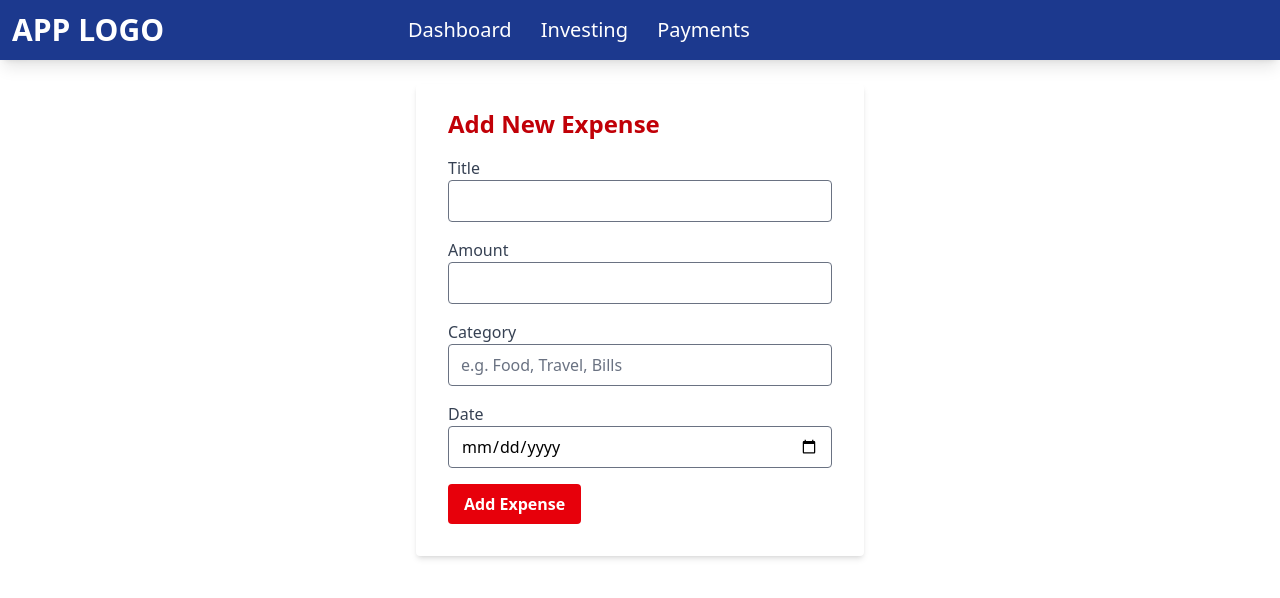
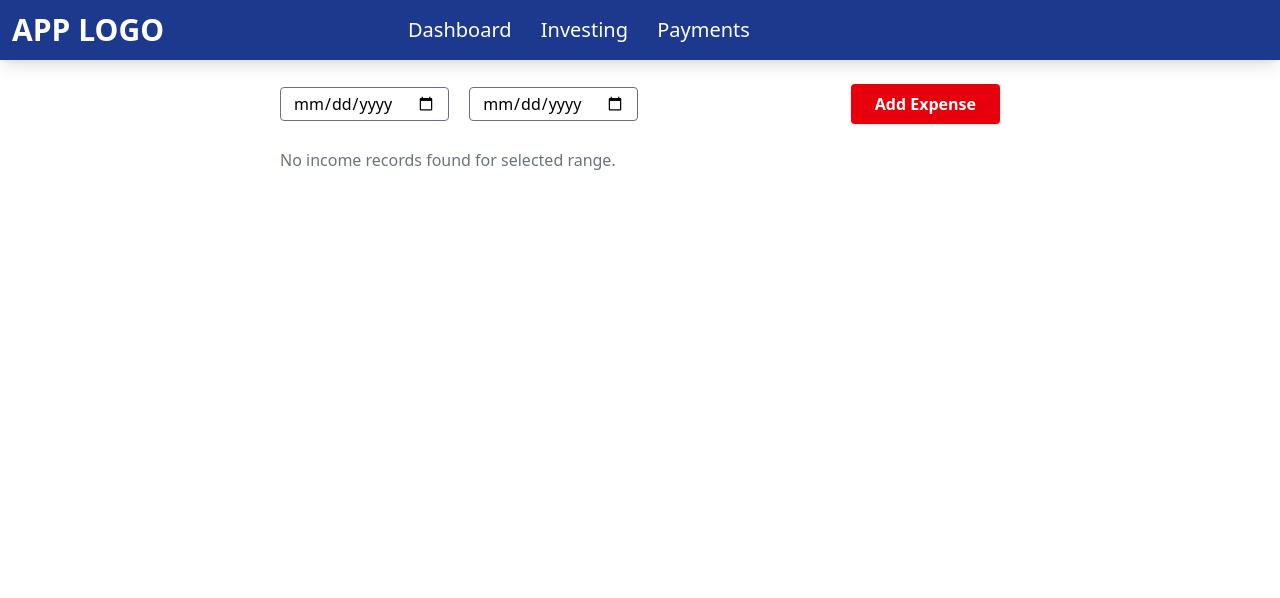
Before and after one commit to chaminipalliyaguru/Personal_Finance_Dashboard, a SvelteKit app: page /payments in a window 1280 px wide. Shown: the top 598 px of the page. Built offline with nearby package versions, Linux system fonts and the light colour scheme.

Commit message:
add payment part and take varibales to dashboard

```diff
--- a/src/app.css
+++ b/src/app.css
@@ -1,3 +1,12 @@
 @import 'tailwindcss';
 @plugin '@tailwindcss/forms';
 @plugin '@tailwindcss/typography';
+
+@keyframes fade-in {
+	from { opacity: 0; transform: translateY(-10px); }
+	to { opacity: 1; transform: translateY(0); }
+}
+
+.animate-fade-in {
+	animation: fade-in 0.4s ease-out;
+}
--- /dev/null
+++ b/src/components/newExpenses.svelte
@@ -0,0 +1,109 @@
+<script>
+    import Expense from "../routes/Payments/+page.svelte"
+
+    let title = '';
+    let amount = '';
+    let category = '';
+    let date = '';
+    let output = false;
+	let successMessage = '';
+
+
+	function setLocalData() {
+
+		const expenseList = {
+			title,
+			amount: parseFloat(amount),
+			category,
+            date
+		};
+
+		console.log('New Income:', expenseList);
+
+		// Get existing list from local storage or initialize
+		let existingList = JSON.parse(localStorage.getItem('expenseList')) || [];
+
+		// Add new entry
+		existingList.push(expenseList);
+
+		// Save back to local storage
+		localStorage.setItem('expenseList', JSON.stringify(existingList));
+		successMessage = 'Expense successfully added!';
+		output = true;
+
+		// Remove message after 3 seconds
+		setTimeout(() => {
+			successMessage = '';
+		}, 3000);
+
+
+      // Clear fields
+      title = '';
+      amount = '';
+      category = '';
+      date = '';
+    }
+  </script>
+
+
+  {#if output}
+		<p class="text-xl font-semibold bg-green-100 border text-green-800 rounded-lg text-center shadow-md animate-fade-in">{successMessage}</p>
+	<Expense />
+{:else}
+
+
+  <div class="max-w-md mx-auto mt-6 bg-white shadow-md rounded px-8 pt-6 pb-8">
+    <h2 class="text-2xl font-bold mb-4 text-red-700">Add New Expense</h2>
+    <form on:submit|preventDefault={setLocalData} class="space-y-4">
+      <div>
+        <label class="block text-gray-700">Title</label>
+        <input
+          type="text"
+          bind:value={title}
+          class="w-full px-3 py-2 border rounded focus:outline-none focus:ring-2 focus:ring-red-500"
+          required
+        />
+      </div>
+
+      <div>
+        <label class="block text-gray-700">Amount</label>
+        <input
+          type="number"
+          bind:value={amount}
+          min="0"
+          class="w-full px-3 py-2 border rounded focus:outline-none focus:ring-2 focus:ring-red-500"
+          required
+        />
+      </div>
+
+      <div>
+        <label class="block text-gray-700">Category</label>
+        <input
+          type="text"
+          bind:value={category}
+          placeholder="e.g. Food, Travel, Bills"
+          class="w-full px-3 py-2 border rounded focus:outline-none focus:ring-2 focus:ring-red-500"
+          required
+        />
+      </div>
+
+      <div>
+        <label class="block text-gray-700">Date</label>
+        <input
+          type="date"
+          bind:value={date}
+          class="w-full px-3 py-2 border rounded focus:outline-none focus:ring-2 focus:ring-red-500"
+          required
+        />
+      </div>
+
+      <button
+        type="submit"
+        on:click={setLocalData}
+        class="bg-red-600 hover:bg-red-700 text-white font-semibold px-4 py-2 rounded"
+      >
+        Add Expense
+      </button>
+    </form>
+  </div>
+  {/if}
--- a/src/routes/investing/+page.svelte
+++ b/src/routes/investing/+page.svelte
@@ -1,51 +1,82 @@
 <script>
+	import { browser } from '$app/environment';
 	import NewIncome from '../../components/newIncome.svelte';
 
 	let showComponent = false;
-	let source = '';
-	let amount = '';
-	let date = '';
-	let output = '';
+	let incomeList = [];
+	let filteredList = [];
+
+
+	let fromDate = '';
+	let toDate = '';
 
 	function handleClick() {
 		showComponent = true;
 	}
 
-	function getLocalData() {
-		const data = JSON.parse(localStorage.getItem('incomeList')) || [];
+	function loadData() {
+		if (!browser) return;
 
-		if (data.length === 0) {
-			output = '<p class="text-gray-500">No income records found.</p>';
+		incomeList = JSON.parse(localStorage.getItem('incomeList')) || [];
+		filteredList = [...incomeList];
+	}
+
+	function filterByDate() {
+		if (!fromDate || !toDate) {
+			filteredList = [...incomeList];
 			return;
 		}
 
-		output = data
-			.map(
-				(entry, index) => `
-					<div class="mb-4 p-4 border border-gray-300 rounded-lg shadow-sm bg-white">
-						<p class="font-bold text-blue-700">Record ${index + 1}</p>
-						<p><span class="font-semibold">Source:</span> ${entry.source}</p>
-						<p><span class="font-semibold">Amount:</span> ${entry.amount}</p>
-						<p><span class="font-semibold">Date:</span> ${entry.date}</p>
-					</div>
-				`
-			)
-			.join('');
+		filteredList = incomeList.filter(entry => {
+			const entryDate = new Date(entry.date);
+			return entryDate >= new Date(fromDate) && entryDate <= new Date(toDate);
+		});
 	}
 
-	// Show all data when Add Income is not clicked
-	$: if (!showComponent) {
-		getLocalData();
+	function deleteEntry(index) {
+		if (confirm('Are you sure you want to delete this entry?')) {
+			incomeList.splice(index, 1);
+			localStorage.setItem('incomeList', JSON.stringify(incomeList));
+			filterByDate();
+		}
+	}
+
+	function editEntry(index) {
+		alert(`Edit logic can be added here for index ${index}`);
+	}
+
+	$: if (!showComponent && browser) {
+		loadData();
 	}
 </script>
+
+{#if showComponent}
+		<NewIncome />
+	{:else}
 
 <!-- Page Container -->
 <div class="max-w-3xl mx-auto p-6">
 
 	<!-- Top Bar -->
-	<div class="flex justify-end mb-6">
+	<div class="flex justify-between items-center mb-6">
+		<div class="space-x-4">
+			<input
+				type="date"
+				bind:value={fromDate}
+				class="border rounded px-3 py-1"
+				placeholder="From"
+				on:change={filterByDate}
+			/>
+			<input
+				type="date"
+				bind:value={toDate}
+				class="border rounded px-3 py-1"
+				placeholder="To"
+				on:change={filterByDate}
+			/>
+		</div>
+
 		<button
-			type="submit"
 			on:click={handleClick}
 			class="rounded bg-blue-600 px-6 py-2 font-semibold text-white shadow hover:bg-blue-700 transition duration-200"
 		>
@@ -54,13 +85,28 @@
 	</div>
 
 	<!-- Conditional Component -->
-	{#if showComponent}
-		<NewIncome />
+
+
+	<!-- Records Section -->
+	{#if filteredList.length > 0}
+		{#each filteredList as entry, index}
+			<div class="mb-4 p-4 border border-gray-300 rounded-lg shadow-sm bg-white relative">
+				<div class="absolute top-2 right-2 space-x-2">
+					<button on:click={() => editEntry(index)} title="Edit" class="text-blue-500 hover:text-blue-700">
+						✏️
+					</button>
+					<button on:click={() => deleteEntry(index)} title="Delete" class="text-red-500 hover:text-red-700">
+						🗑️
+					</button>
+				</div>
+				<p class="font-bold text-blue-700">Record {index + 1}</p>
+				<p><span class="font-semibold">Source:</span> {entry.source}</p>
+				<p><span class="font-semibold">Amount:</span> {entry.amount}</p>
+				<p><span class="font-semibold">Date:</span> {entry.date}</p>
+			</div>
+		{/each}
+	{:else}
+		<p class="text-gray-500">No income records found for selected range.</p>
 	{/if}
-
-	<!-- Output Section -->
-	<div class="space-y-4">
-		{@html output}
-	</div>
-
 </div>
+{/if}
--- a/src/routes/payments/+page.svelte
+++ b/src/routes/payments/+page.svelte
@@ -1,79 +1,112 @@
 <script>
-    let title = '';
-    let amount = '';
-    let category = '';
-    let date = '';
+	import { browser } from '$app/environment';
+  import NewExpenses from '../../components/newExpenses.svelte';
 
-    function handleSubmit(event) {
-      event.preventDefault();
+	let showComponent = false;
+	let expenseList = [];
+	let filteredList = [];
 
-      const newExpense = {
-        title,
-        amount: parseFloat(amount),
-        category,
-        date
-      };
 
-      console.log('New Expense:', newExpense);
+	let fromDate = '';
+	let toDate = '';
 
-      // Clear fields
-      title = '';
-      amount = '';
-      category = '';
-      date = '';
+	function handleClick() {
+		showComponent = true;
+	}
+
+	function loadData() {
+		if (!browser) return;
+
+		expenseList = JSON.parse(localStorage.getItem('expenseList')) || [];
+		filteredList = [...expenseList];
+	}
+
+	function filterByDate() {
+		if (!fromDate || !toDate) {
+			filteredList = [...expenseList];
+			return;
+		}
+
+		filteredList = expenseList.filter(entry => {
+			const entryDate = new Date(entry.date);
+			return entryDate >= new Date(fromDate) && entryDate <= new Date(toDate);
+		});
+	}
+
+	function deleteEntry(index) {
+		if (confirm('Are you sure you want to delete this entry?')) {
+			expenseList.splice(index, 1);
+			localStorage.setItem('incomeList', JSON.stringify(expenseList));
+			filterByDate();
+		}
+	}
+
+	function editEntry(index) {
+		alert(`Edit logic can be added here for index ${index}`);
+	}
+
+	$: if (!showComponent && browser) {
+		loadData();
 	}
 </script>
 
-  <div class="max-w-md mx-auto mt-6 bg-white shadow-md rounded px-8 pt-6 pb-8">
-    <h2 class="text-2xl font-bold mb-4 text-red-700">Add New Expense</h2>
-    <form on:submit|preventDefault={handleSubmit} class="space-y-4">
-      <div>
-        <label class="block text-gray-700">Title</label>
-        <input
-          type="text"
-          bind:value={title}
-          class="w-full px-3 py-2 border rounded focus:outline-none focus:ring-2 focus:ring-red-500"
-          required
-        />
-      </div>
+{#if showComponent}
+		<NewExpenses />
+	{:else}
 
-      <div>
-        <label class="block text-gray-700">Amount</label>
-        <input
-          type="number"
-          bind:value={amount}
-          min="0"
-          class="w-full px-3 py-2 border rounded focus:outline-none focus:ring-2 focus:ring-red-500"
-          required
-        />
-      </div>
+<!-- Page Container -->
+<div class="max-w-3xl mx-auto p-6">
 
-      <div>
-        <label class="block text-gray-700">Category</label>
-        <input
-          type="text"
-          bind:value={category}
-          placeholder="e.g. Food, Travel, Bills"
-          class="w-full px-3 py-2 border rounded focus:outline-none focus:ring-2 focus:ring-red-500"
-          required
-        />
-      </div>
-
-      <div>
-        <label class="block text-gray-700">Date</label>
+	<!-- Top Bar -->
+	<div class="flex justify-between items-center mb-6">
+		<div class="space-x-4">
 			<input
 				type="date"
-          bind:value={date}
-          class="w-full px-3 py-2 border rounded focus:outline-none focus:ring-2 focus:ring-red-500"
-          required
+				bind:value={fromDate}
+				class="border rounded px-3 py-1"
+				placeholder="From"
+				on:change={filterByDate}
+			/>
+			<input
+				type="date"
+				bind:value={toDate}
+				class="border rounded px-3 py-1"
+				placeholder="To"
+				on:change={filterByDate}
 			/>
 		</div>
 
 		<button
-        type="submit"
-        class="bg-red-600 hover:bg-red-700 text-white font-semibold px-4 py-2 rounded"
+			on:click={handleClick}
+			class="rounded bg-red-600 px-6 py-2 font-semibold text-white shadow hover:bg-red-700 transition duration-200"
 		>
 			Add Expense
 		</button>
-    </form>
 	</div>
+
+	<!-- Conditional Component -->
+
+
+	<!-- Records Section -->
+	{#if filteredList.length > 0}
+		{#each filteredList as entry, index}
+			<div class="mb-4 p-4 border border-gray-300 rounded-lg shadow-sm bg-white relative">
+				<div class="absolute top-2 right-2 space-x-2">
+					<button on:click={() => editEntry(index)} title="Edit" class="text-blue-500 hover:text-blue-700">
+						✏️
+					</button>
+					<button on:click={() => deleteEntry(index)} title="Delete" class="text-red-500 hover:text-red-700">
+						🗑️
+					</button>
+				</div>
+				<p class="font-bold text-blue-700">Record {index + 1}</p>
+				<p><span class="font-semibold">Source:</span> {entry.source}</p>
+				<p><span class="font-semibold">Amount:</span> {entry.amount}</p>
+				<p><span class="font-semibold">Date:</span> {entry.date}</p>
+			</div>
+		{/each}
+	{:else}
+		<p class="text-gray-500">No income records found for selected range.</p>
+	{/if}
+</div>
+{/if}
```
Also changed, not shown: src/components/newIncome.svelte (+21 -42 lines), src/routes/+page.svelte (+15 -9 lines). Lines whose indentation alone changed are shown as unchanged.
